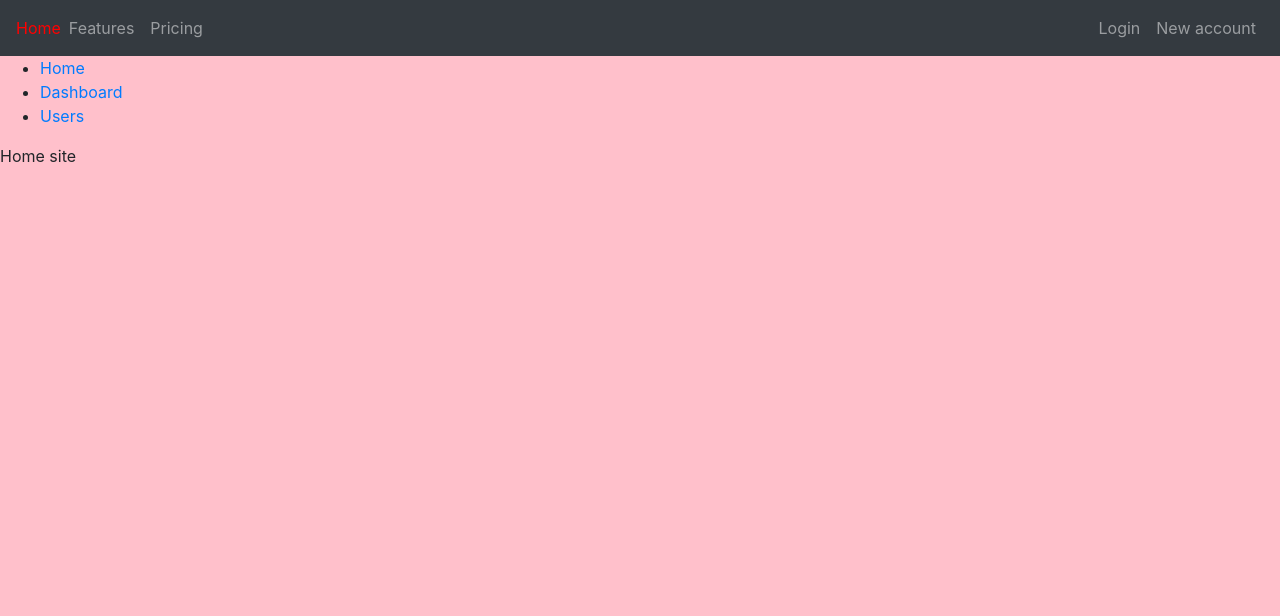
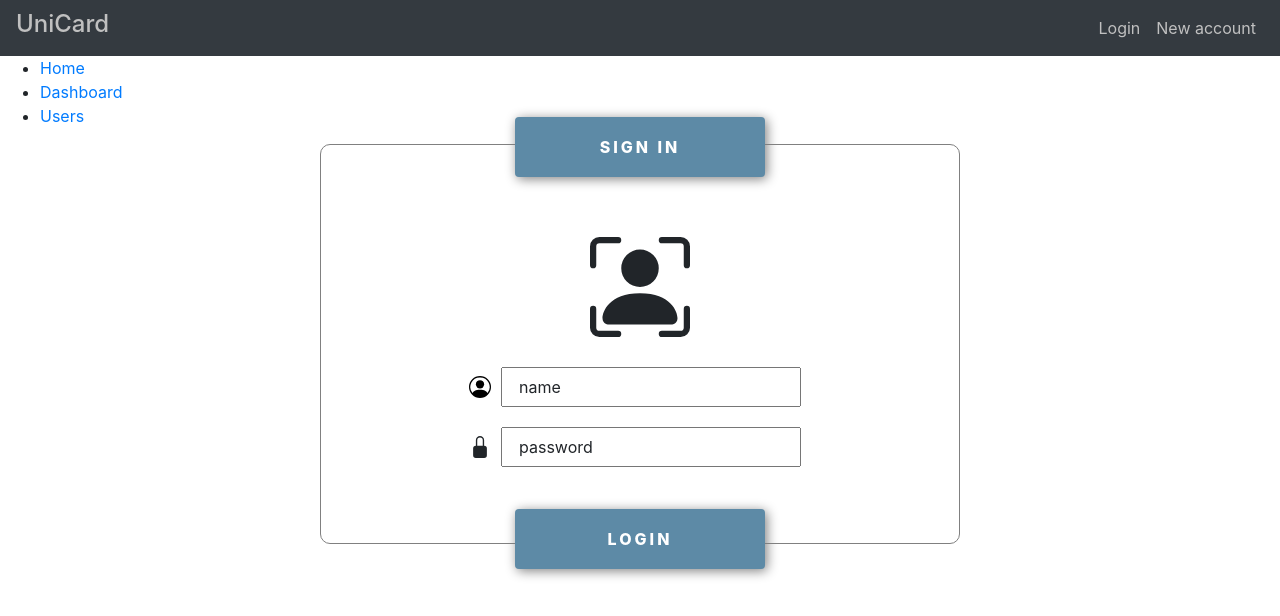
Before and after one commit to lukaswski/unicard_frontend, a React (Create React App) app: page /login in a window 1280 px wide. Shown: the top 616 px of the page. Built offline with nearby package versions, Linux system fonts and the light colour scheme.

Commit message:
added login page, v1 with styles

```diff
--- a/src/App.js
+++ b/src/App.js
@@ -9,6 +9,7 @@ import Home from './Pages/Home';
 import About from './Pages/Dashboard';
 import Users from './Pages/Users';
 import NavbarComponent from './Components/NavbarComponent';
+import LoginPage from './Pages/LoginPage';
 
 export default function App() {
   return (
@@ -35,6 +36,9 @@ export default function App() {
           <Route path="/users">
             <Users />
           </Route>
+          <Route path="/login">
+            <LoginPage />
+          </Route>
           <Route path="/">
             <Home />
           </Route>
--- a/src/Components/NavbarComponent.js
+++ b/src/Components/NavbarComponent.js
@@ -7,19 +7,24 @@ import { StyledLink } from '../styledComponents/styledNavbar';
 const NavbarComponent = () => (
   <>
     <Navbar collapseOnSelect expand="lg" bg="dark" variant="dark">
-
-        <StyledLink to="/">Home</StyledLink>
-
+      <StyledLink to="/">
+        <h4>
+          UniCard
+        </h4>
+      </StyledLink>
       <Navbar.Toggle aria-controls="responsive-navbar-nav" />
       <Navbar.Collapse id="responsive-navbar-nav">
-        <Nav className="mr-auto">
-          <Nav.Link href="#features">Features</Nav.Link>
-          <Nav.Link href="#pricing">Pricing</Nav.Link>
-        </Nav>
+        <Nav className="mr-auto" />
         <Nav>
-          <Nav.Link href="#deets">Login</Nav.Link>
-          <Nav.Link eventKey={2} href="#memes">
-            New account
+          <Nav.Link>
+            <StyledLink to="/login">
+              Login
+            </StyledLink>
+          </Nav.Link>
+          <Nav.Link>
+            <StyledLink to="/login">
+              New account
+            </StyledLink>
           </Nav.Link>
         </Nav>
       </Navbar.Collapse>
--- /dev/null
+++ b/src/Pages/LoginPage.js
@@ -0,0 +1,27 @@
+import React from 'react';
+import { LoginWrapper, InputsWrapper, StyledButton, SingleInputWrapper } from '../styledComponents/styledLogin';
+import { userIcon, lockIcon, userQrIcon } from '../icons/svg';
+
+const LoginPage = () => (
+  <LoginWrapper>
+    <InputsWrapper>
+      <StyledButton className="signIn" variant="secondary" type="button">SIGN IN</StyledButton>
+      <SingleInputWrapper icon>
+        {userQrIcon}
+      </SingleInputWrapper>
+      <SingleInputWrapper>
+        {userIcon}
+        <span>name</span>
+        <input type="text" />
+      </SingleInputWrapper>
+      <SingleInputWrapper>
+        {lockIcon}
+        <span>password</span>
+        <input type="password" />
+      </SingleInputWrapper>
+      <StyledButton variant="secondary" type="submit">login</StyledButton>
+    </InputsWrapper>
+  </LoginWrapper>
+);
+
+export default LoginPage;
--- /dev/null
+++ b/src/icons/svg.js
@@ -0,0 +1,19 @@
+import React from 'react';
+
+export const userQrIcon = (
+  <svg xmlns="http://www.w3.org/2000/svg" width="100" height="100" fill="currentColor" className="bi bi-person-bounding-box" viewBox="0 0 16 16">
+    <path d="M1.5 1a.5.5 0 0 0-.5.5v3a.5.5 0 0 1-1 0v-3A1.5 1.5 0 0 1 1.5 0h3a.5.5 0 0 1 0 1h-3zM11 .5a.5.5 0 0 1 .5-.5h3A1.5 1.5 0 0 1 16 1.5v3a.5.5 0 0 1-1 0v-3a.5.5 0 0 0-.5-.5h-3a.5.5 0 0 1-.5-.5zM.5 11a.5.5 0 0 1 .5.5v3a.5.5 0 0 0 .5.5h3a.5.5 0 0 1 0 1h-3A1.5 1.5 0 0 1 0 14.5v-3a.5.5 0 0 1 .5-.5zm15 0a.5.5 0 0 1 .5.5v3a1.5 1.5 0 0 1-1.5 1.5h-3a.5.5 0 0 1 0-1h3a.5.5 0 0 0 .5-.5v-3a.5.5 0 0 1 .5-.5z" />
+    <path d="M3 14s-1 0-1-1 1-4 6-4 6 3 6 4-1 1-1 1H3zm8-9a3 3 0 1 1-6 0 3 3 0 0 1 6 0z" />
+  </svg>
+);
+export const userIcon = (
+  <svg xmlns="http://www.w3.org/2000/svg" width="22" height="22" fill="black" className="bi bi-person-circle" viewBox="0 0 16 16">
+    <path d="M11 6a3 3 0 1 1-6 0 3 3 0 0 1 6 0z" />
+    <path fillRule="evenodd" d="M0 8a8 8 0 1 1 16 0A8 8 0 0 1 0 8zm8-7a7 7 0 0 0-5.468 11.37C3.242 11.226 4.805 10 8 10s4.757 1.225 5.468 2.37A7 7 0 0 0 8 1z" />
+  </svg>
+);
+export const lockIcon = (
+  <svg xmlns="http://www.w3.org/2000/svg" width="22" height="22" fill="currentColor" className="bi bi-lock-fill" viewBox="0 0 16 16">
+    <path d="M8 1a2 2 0 0 1 2 2v4H6V3a2 2 0 0 1 2-2zm3 6V3a3 3 0 0 0-6 0v4a2 2 0 0 0-2 2v5a2 2 0 0 0 2 2h6a2 2 0 0 0 2-2V9a2 2 0 0 0-2-2z" />
+  </svg>
+);
--- a/src/styledComponents/globalStyle.js
+++ b/src/styledComponents/globalStyle.js
@@ -1,10 +1,23 @@
 import { createGlobalStyle } from "styled-components";
+import styled from 'styled-components';
+
 
 const GlobalStyle = createGlobalStyle`
+
 body{
   margin: 0;
   padding: 0;
-  background: pink;
-}`;
+}
+input{
+  width: 300px;
+  height: 40px;
+  margin: 10px;
+  padding-left: 10%;
+}
+span{
+  position: absolute;
+  left: 50px;
+}
+`;
 
 export default GlobalStyle;
--- /dev/null
+++ b/src/styledComponents/styledLogin.js
@@ -0,0 +1,55 @@
+import styled from 'styled-components';
+import { Button } from 'react-bootstrap';
+
+export const LoginWrapper = styled.div`
+  width: 50%;
+  height: 400px;
+  border: solid grey 1px;
+  border-radius: 10px;
+  margin: 0 auto;
+`;
+
+export const InputsWrapper = styled.div`
+  display: flex;
+  flex-direction: column;
+  align-items: center;
+`;
+
+export const StyledButton = styled(Button)`
+  background-color: #5D8AA6;
+  color: white;
+  border: none;
+  width: 250px;
+  height: 60px;
+  letter-spacing: 3px;
+  font-weight: 800;
+  text-transform: uppercase;
+  margin-left: 25px;
+  margin-right: 25px;
+  margin-top: 2rem;
+  box-shadow: 2px 2px 12px gray;
+    &.signIn{
+      position: relative;
+      top: -60px;
+    }
+  @media(max-width: 980px){
+    margin-left: 0;
+    margin-right: 0;
+    &.heroButton{
+      margin-right: 20px;
+    }
+    };
+    &:focus {
+      outline: 0;
+      }
+    &:hover {
+      background-color: #184059;
+    }
+  }`;
+
+export const SingleInputWrapper = styled.div`
+  display: flex;
+  align-items: center;
+  margin-bottom: ${(props) => props.icon && '20px'};
+  position: relative;
+`;
--- a/src/styledComponents/styledNavbar.js
+++ b/src/styledComponents/styledNavbar.js
@@ -2,5 +2,9 @@ import styled from 'styled-components';
 import { Link } from 'react-router-dom';
 
 export const StyledLink = styled(Link)`
-  color: red;
+  color: silver;
+    &:hover{
+      color: white;
+      text-decoration: none;
+    }
 `;
```
